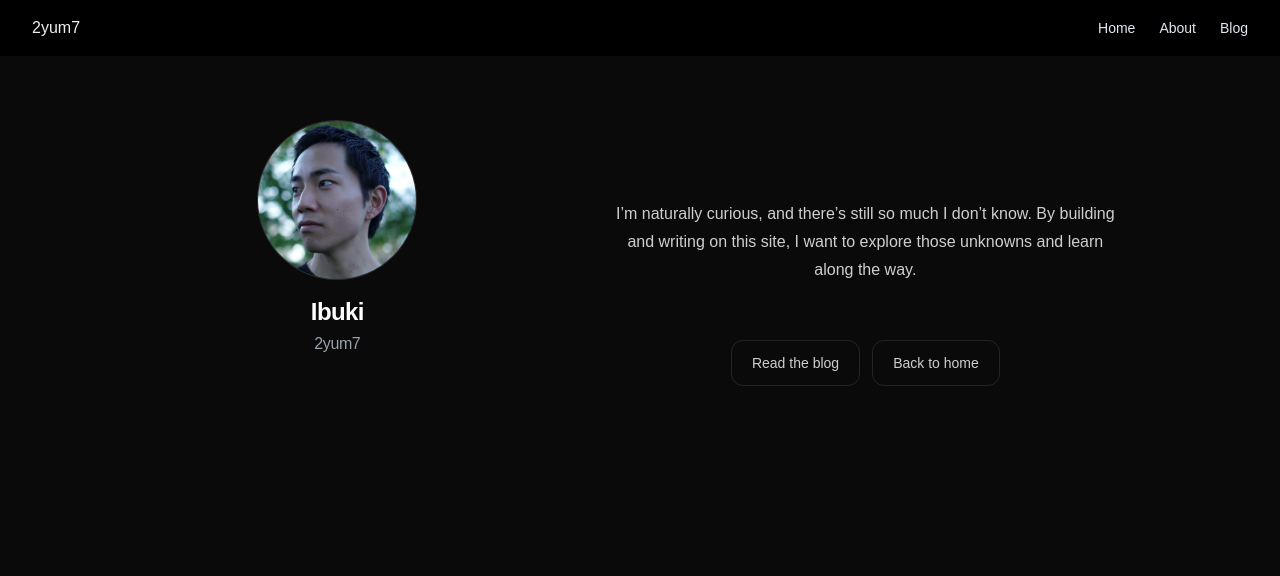
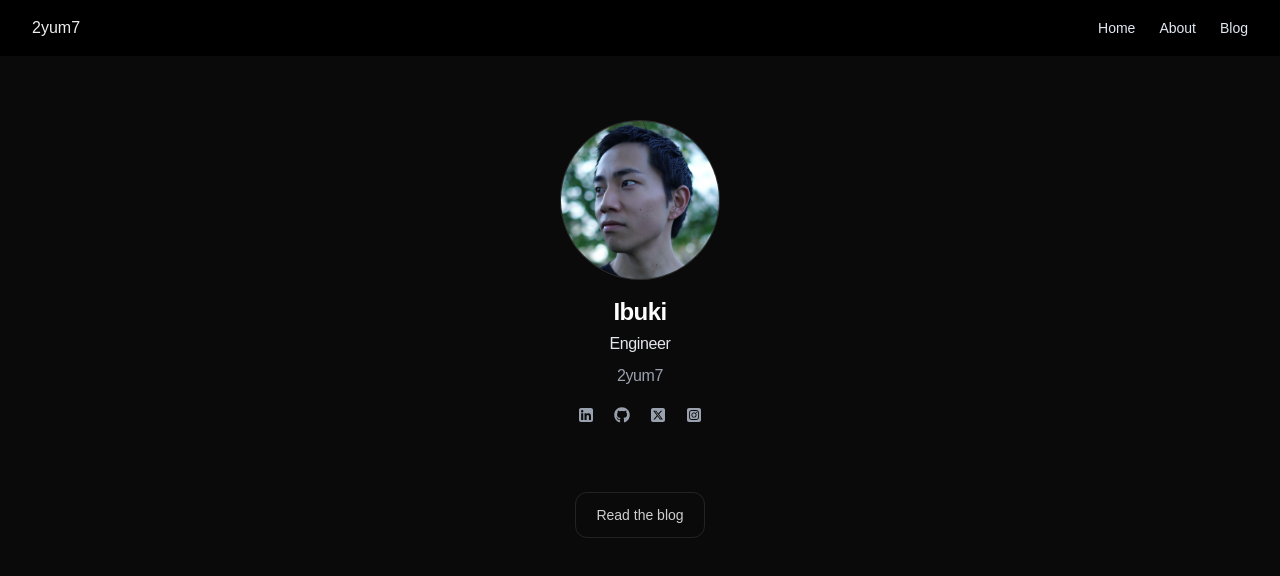
Before and after one commit to 2yum7/2yum7.dev, a Next.js app: page /about in a window 1280 px wide. Shown: the top 576 px of the page. Built offline with nearby package versions, Linux system fonts and the light colour scheme.

Commit message:
add: icon in about page

```diff
--- a/app/about/page.tsx
+++ b/app/about/page.tsx
@@ -1,11 +1,16 @@
 import Image from "next/image";
+import { FontAwesomeIcon } from "@fortawesome/react-fontawesome";
+import {
+  faSquareLinkedin,
+  faGithub,
+  faSquareXTwitter,
+  faSquareInstagram,
+} from "@fortawesome/free-brands-svg-icons";
+import Link from "next/link";
 
 export default function Page() {
   return (
     <main className='mx-auto max-w-5xl px-4 py-10 mb-12 md:py-16'>
-      <div className='flex flex-col gap-10 md:flex-row md:items-start md:justify-between md:gap-16'>
-        {/* Left: Image */}
-        <section className='md:w-5/12'>
       <div className='flex flex-col items-center justify-center'>
         <div className='relative h-36 w-36 overflow-hidden rounded-full border border-white/10 bg-white/5 md:h-40 md:w-40'>
           <Image
@@ -13,7 +18,7 @@ export default function Page() {
             alt='icon image'
             fill
             className='object-cover'
-                style={{ objectPosition: 'center 20%' }}
+            style={{ objectPosition: "center 20%" }}
             sizes='(min-width: 768px) 160px, 144px'
             priority
           />
@@ -21,35 +26,61 @@ export default function Page() {
         <p className='mt-4 text-2xl font-semibold tracking-tight text-white'>
           Ibuki
         </p>
-            <p className='mt-1 text-base font-medium tracking-tight text-gray-400'>
+        <p className='mt-1 text-base font-medium tracking-tight text-gray-200'>
+          Engineer
+        </p>
+        <p className='mt-2 text-base font-medium tracking-tight text-gray-400'>
           2yum7
         </p>
       </div>
-        </section>
 
-        {/* Right: Details */}
-        <section className='md:w-7/12 flex flex-col justify-center'>
-          <p className='mb-6 mx-4 md:mt-20 text-center text-base leading-7 text-white/80'>
-            I’m naturally curious, and there’s still so much I don’t know. By
-            building and writing on this site, I want to explore those unknowns
-            and learn along the way.
-          </p>
+      <div className='flex flex-row items-center justify-center gap-4 mt-4'>
+        <a
+          href='https://www.linkedin.com/in/ibuki-yamada/'
+          target='_blank'
+          rel='noopener noreferrer'
+        >
+          <FontAwesomeIcon
+            icon={faSquareLinkedin}
+            className='text-gray-400 hover:text-white w-7 h-7'
+          />
+        </a>
 
-          <div className='mt-8 flex flex-col gap-3 sm:flex-row sm:items-center md:justify-center'>
         <a
+          href='https://github.com/2yum7'
+          target='_blank'
+          rel='noopener noreferrer'
+        >
+          <FontAwesomeIcon
+            icon={faGithub}
+            className='text-gray-400 hover:text-white w-7 h-7'
+          />
+        </a>
+        <a href='https://x.com/2yum7' target='_blank' rel='noopener noreferrer'>
+          <FontAwesomeIcon
+            icon={faSquareXTwitter}
+            className='text-gray-400 hover:text-white w-7 h-7'
+          />
+        </a>
+        <a
+          href='https://www.instagram.com/2yum7'
+          target='_blank'
+          rel='noopener noreferrer'
+        >
+          <FontAwesomeIcon
+            icon={faSquareInstagram}
+            className='text-gray-400 hover:text-white w-7 h-7'
+          />
+        </a>
+      </div>
+
+      <div className='mt-16 flex flex-col gap-8 sm:flex-row sm:items-center md:justify-center'>
+        <Link
           href='/posts'
           className='inline-flex items-center justify-center rounded-xl border border-white/10 bg-transparent px-5 py-3 text-sm font-medium text-white/80 hover:bg-white/5'
         >
           Read the blog
-            </a>
-            <a
-              href='/'
-              className='inline-flex items-center justify-center rounded-xl border border-white/10 bg-transparent px-5 py-3 text-sm font-medium text-white/80 hover:bg-white/5'
-            >
-              Back to home
-            </a>
-          </div>
-        </section>
+        </Link>
       </div>
     </main>
   );
--- a/package.json
+++ b/package.json
@@ -9,12 +9,16 @@
     "lint": "eslint"
   },
   "dependencies": {
+    "@fortawesome/fontawesome-svg-core": "^7.2.0",
+    "@fortawesome/free-brands-svg-icons": "^7.2.0",
+    "@fortawesome/free-solid-svg-icons": "^7.2.0",
+    "@fortawesome/react-fontawesome": "^3.3.1",
     "@mdx-js/loader": "^3.1.1",
     "@mdx-js/react": "^3.1.1",
     "@next/mdx": "^16.1.6",
     "@types/mdx": "^2.0.13",
     "gray-matter": "^4.0.3",
-    "next": "16.1.6",
+    "next": "^16.2.4",
     "next-mdx-remote": "^6.0.0",
     "react": "19.2.3",
     "react-dom": "19.2.3",
```
Also changed, not shown: 1 other file (tests, documents, lock files or other folders). Lines whose indentation alone changed are shown as unchanged.
